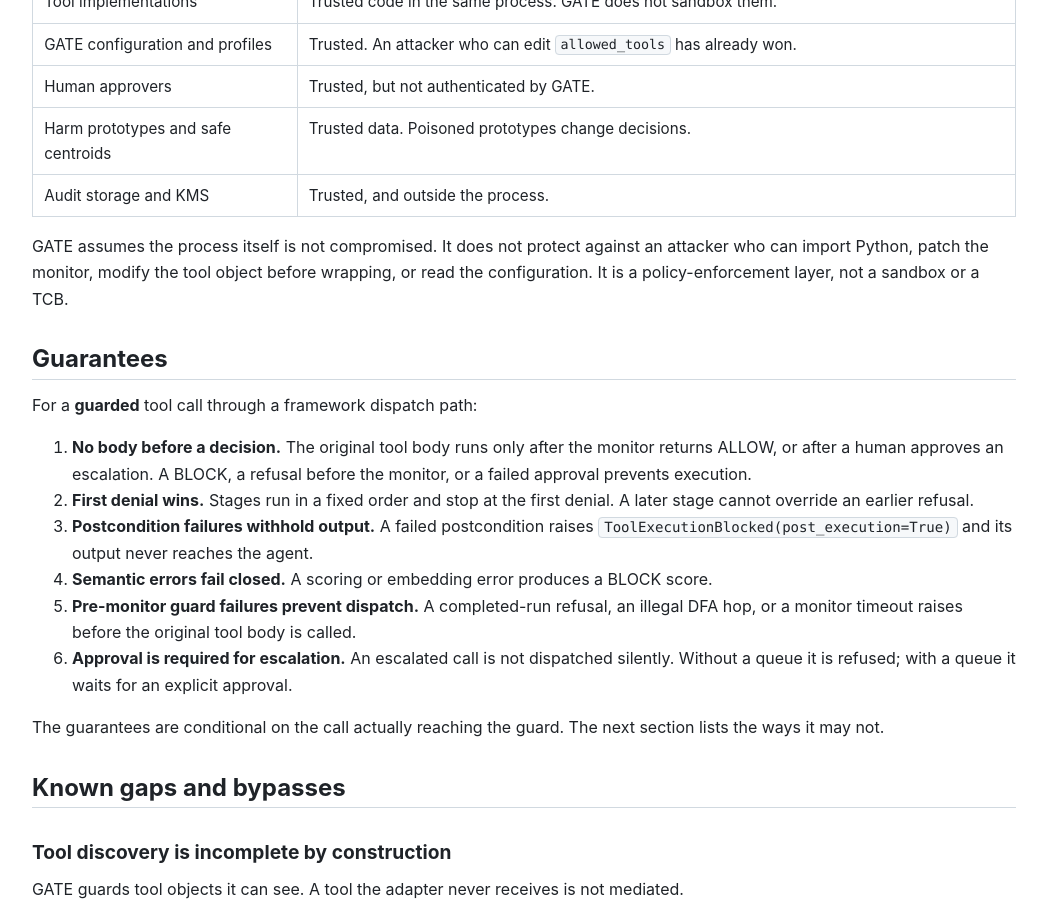
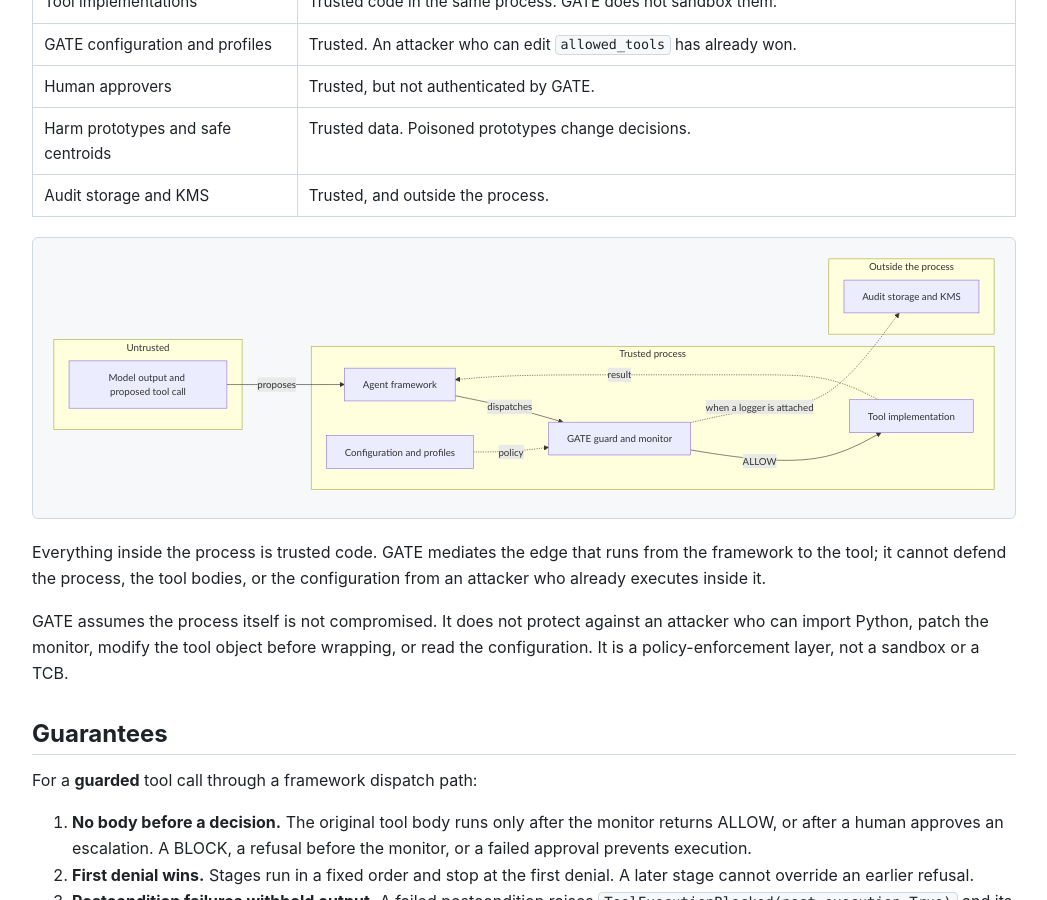
Before and after one commit to CharafeddineMechalikh/GATE, a Jekyll site: the page built from docs/security-model.md, in a window 1280 px wide and 900 px high, scrolled down 458 px. Shown: the whole window, without its empty margins (116-1163 px from the left). Built offline with Jekyll 4.4.1, drawn with Linux system fonts in a browser that asks for light colours; our own code applies the rules of GitHub Pages for plain Markdown files.

Commit message:
Add Mermaid diagrams for trust boundaries, audit write path, and circuit breaker

````diff
--- a/docs/security-model.md
+++ b/docs/security-model.md
@@ -13,6 +13,30 @@ GATE is a runtime guard at the tool-dispatch boundary. This page states what it
 | Human approvers | Trusted, but not authenticated by GATE. |
 | Harm prototypes and safe centroids | Trusted data. Poisoned prototypes change decisions. |
 | Audit storage and KMS | Trusted, and outside the process. |
+
+```mermaid
+flowchart LR
+    subgraph U["Untrusted"]
+        M["Model output and proposed tool call"]
+    end
+    subgraph P["Trusted process"]
+        F["Agent framework"]
+        G["GATE guard and monitor"]
+        C["Configuration and profiles"]
+        T["Tool implementation"]
+    end
+    subgraph X["Outside the process"]
+        A["Audit storage and KMS"]
+    end
+    M -->|proposes| F
+    F -->|dispatches| G
+    G -->|ALLOW| T
+    T -.->|result| F
+    C -.->|policy| G
+    G -.->|"when a logger is attached"| A
+```
+
+Everything inside the process is trusted code. GATE mediates the edge that runs from the framework to the tool; it cannot defend the process, the tool bodies, or the configuration from an attacker who already executes inside it.
 
 GATE assumes the process itself is not compromised. It does not protect against an attacker who can import Python, patch the monitor, modify the tool object before wrapping, or read the configuration. It is a policy-enforcement layer, not a sandbox or a TCB.
 
````
Also changed, not shown: docs/audit.md (+14 -0 lines), docs/standalone-utilities.md (+12 -0 lines).
